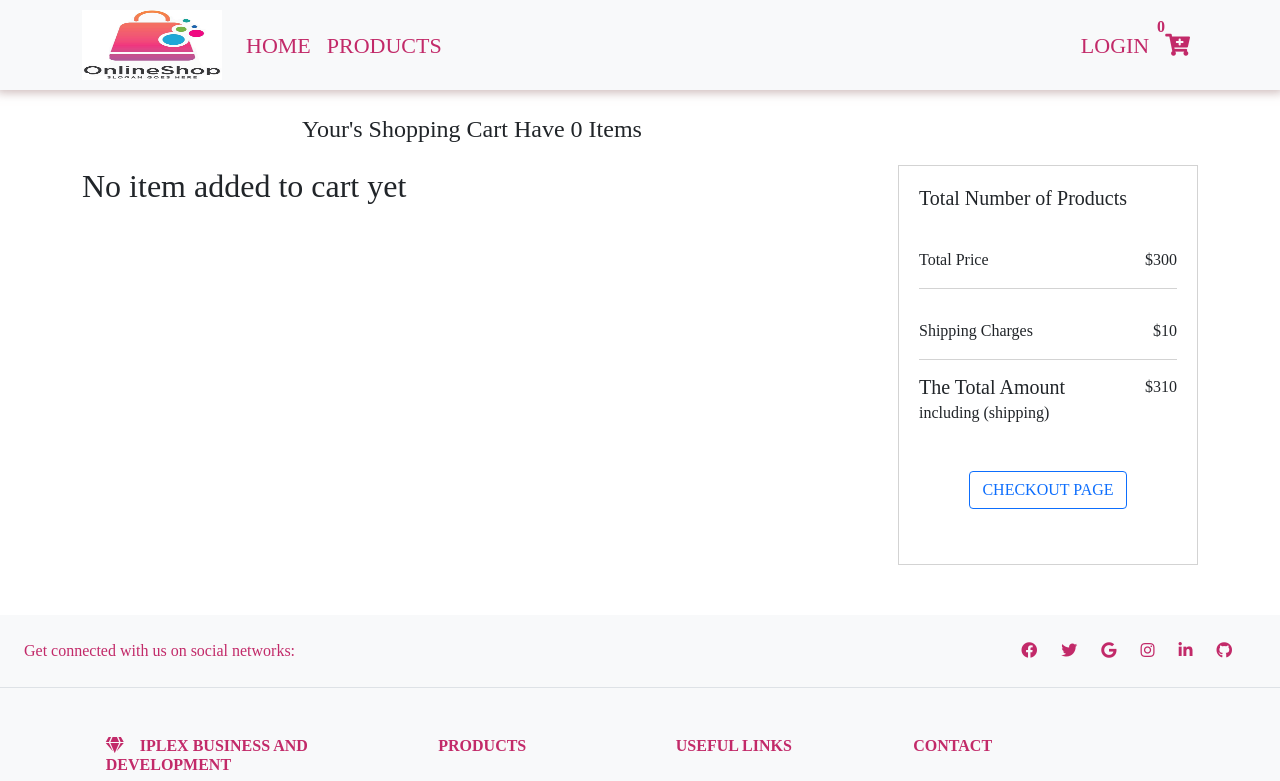
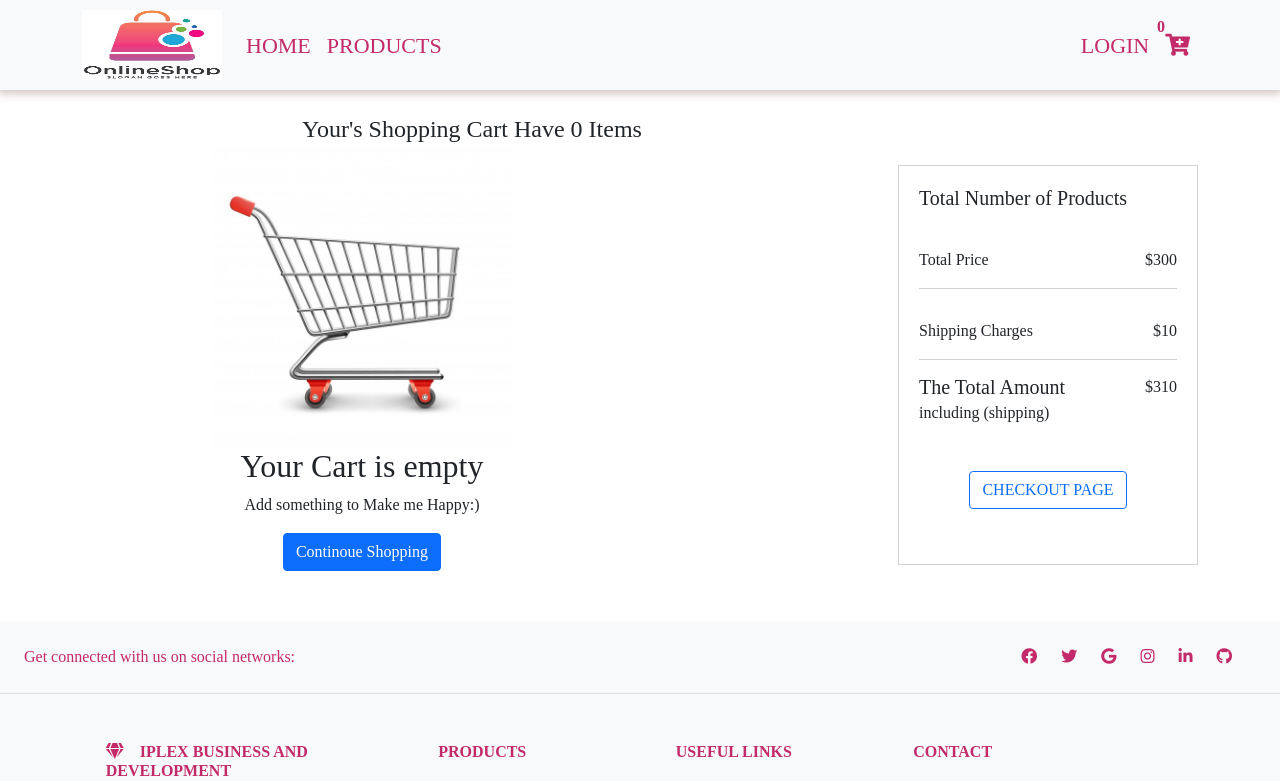
Before and after one commit to jawadahmad3263/eccomeraceProject, a React (Create React App) app: page /cartPage in a window 1280 px wide. Shown: the top 781 px of the page. Built offline with nearby package versions, Linux system fonts and the light colour scheme.

Commit message:
shopping cart updated

```diff
--- a/src/components/shoppingcart/Ui/ShoppingCartUi.js
+++ b/src/components/shoppingcart/Ui/ShoppingCartUi.js
@@ -1,5 +1,7 @@
 import React from 'react'
 import Styles from "../assets/css/ShoppingCartUi.module.css";
+import { Link } from 'react-router-dom';
+import cartImg from "../assets/icons/cartImg.jpg";
 export default function ShoppingCartUi(props) {
     const { addedItems,deleteItem,quantity,quantityPlus,quantityMinus} = props;
     return (
@@ -46,7 +48,13 @@ export default function ShoppingCartUi(props) {
                 </div>
               </div>
             })}</div>
-        :<div><h2>No item added to cart yet</h2></div>
+        :<div className={Styles.emptyCartStyle}>
+          <img src={cartImg} alt="empty cart"/>
+          <h2>Your Cart is empty </h2>
+          <p>Add something to Make me Happy:) </p>
+          <Link className="btn btn-primary"> Continoue Shopping</Link>
+
+          </div>
 }
         </div>
             )
--- a/src/components/shoppingcart/assets/css/ShoppingCartUi.module.css
+++ b/src/components/shoppingcart/assets/css/ShoppingCartUi.module.css
@@ -108,3 +108,16 @@
 .actionsStyle button:visited {
   outline: none;
 }
+
+.emptyCartStyle{
+  display: flex;
+  justify-content: center;
+  align-items: center;
+  flex-direction: column;
+  margin-top: -20px;
+
+}
+.emptyCartStyle img{
+  width: 300px;
+  height: 300px;
+}
```
Also changed, not shown: src/components/shoppingcart/assets/icons/cartImg.jpg (added).
